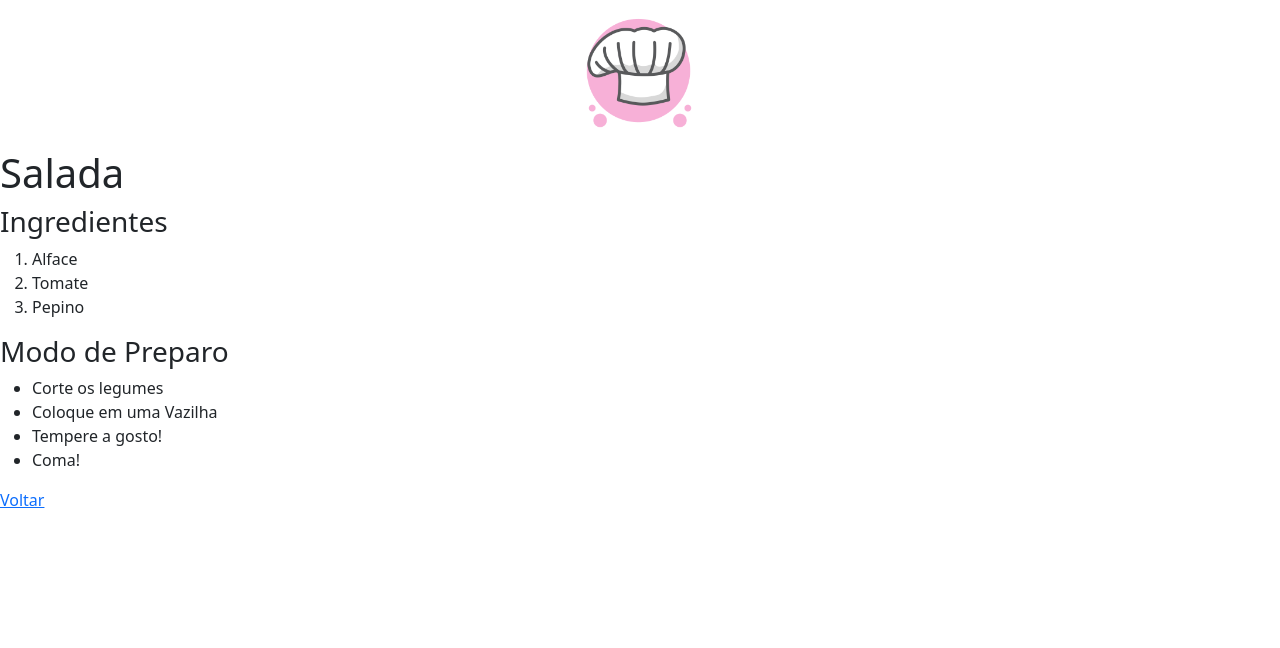
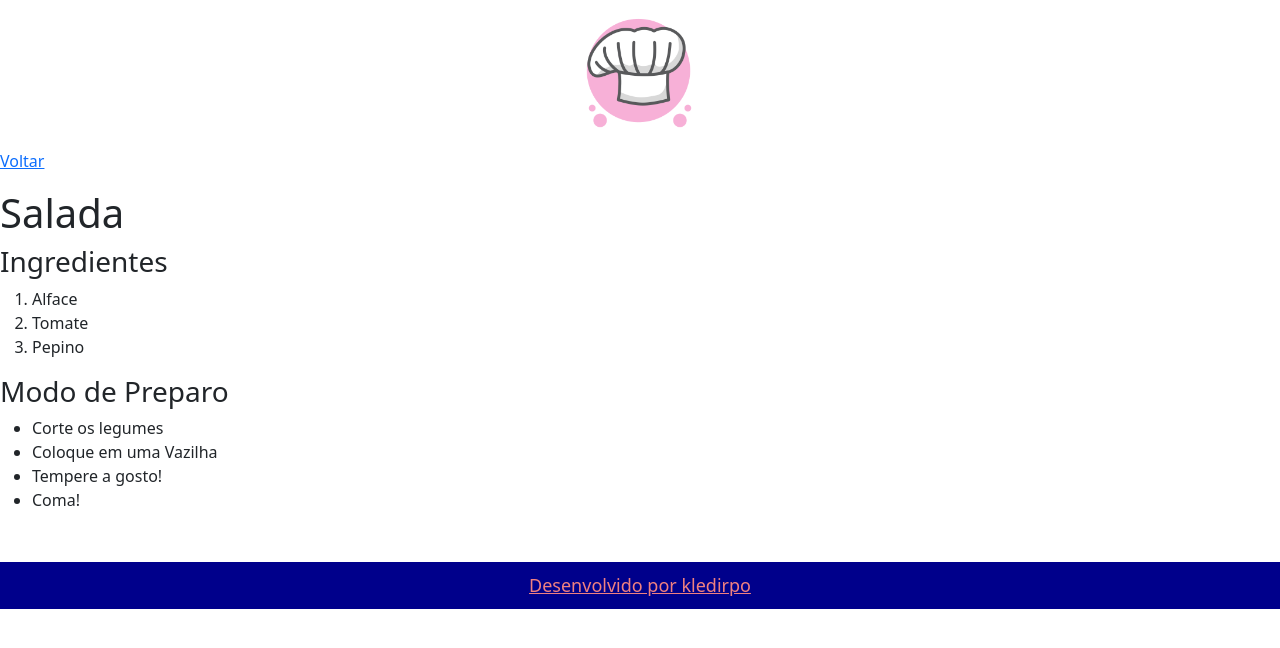
Before and after one commit to kledirpo/PersonalCheff, a Django app: page /salada in a window 1280 px wide. Shown: the part 57-705 px from the top of the page. Run offline with Django 3.2, Linux system fonts and the light colour scheme.

Commit message:
Separação do conteudo das paginas
Realizado a separação dos códigos de header e footer em outros blocos para facilitar no gerenciamento dos arquivos.

```diff
--- a/PersonalCheffProject/PersonalCheffProject/static/estilos.css
+++ b/PersonalCheffProject/PersonalCheffProject/static/estilos.css
@@ -13,3 +13,15 @@
 .url-link{
     text-decoration: none;
 }
+footer{
+    text-align: center;
+    background-color: darkblue;
+    color: white;
+    font-size: 18px;
+    padding: 10px;
+    margin-top: 50px;
+    text-decoration: none;
+}
+footer a{
+    color: lightcoral;
+}
--- a/PersonalCheffProject/receitas/templates/base.html
+++ b/PersonalCheffProject/receitas/templates/base.html
@@ -20,5 +20,7 @@
 
 
   {% endblock %}
+
+
 </body>
 </html>
--- /dev/null
+++ b/PersonalCheffProject/receitas/templates/partials/footer.html
@@ -0,0 +1,4 @@
+{% load static %}
+<footer>
+    <a href="https://github.com/kledirpo/">Desenvolvido por kledirpo</a></center>
+</footer>
--- /dev/null
+++ b/PersonalCheffProject/receitas/templates/partials/header.html
@@ -0,0 +1,19 @@
+{% load static %}
+<div class="collapse" id="navbarToggleExternalContent">
+    <div class="bg-dark p-4">
+      <h5 class="text-white h4">Personal Cheff</h5>
+      <span class="text-muted">Seu APP de Receitas</span>
+    </div>
+  </div>
+  <nav class="navbar navbar-dark bg-dark">
+    <div class="container-fluid">
+
+      <button class="navbar-toggler" type="button" data-bs-toggle="collapse" data-bs-target="#navbarToggleExternalContent" aria-controls="navbarToggleExternalContent" aria-expanded="false" aria-label="Toggle navigation">
+        <span class="navbar-toggler-icon"></span>
+      </button>
+    </div>
+  </nav>
+
+  <header>
+    <img src="{% static 'logo.png' %}" class="imagem-logo">
+  </header>
--- a/PersonalCheffProject/receitas/templates/salada.html
+++ b/PersonalCheffProject/receitas/templates/salada.html
@@ -1,26 +1,11 @@
 {% extends 'base.html' %}
 {% load static %}
 {% block content %}
+{% include 'partials/header.html' %}
 
-    <div class="collapse" id="navbarToggleExternalContent">
-        <div class="bg-dark p-4">
-          <h5 class="text-white h4">Personal Cheff</h5>
-          <span class="text-muted">Seu APP de Receitas</span>
-        </div>
-      </div>
-      <nav class="navbar navbar-dark bg-dark">
-        <div class="container-fluid">
-
-          <button class="navbar-toggler" type="button" data-bs-toggle="collapse" data-bs-target="#navbarToggleExternalContent" aria-controls="navbarToggleExternalContent" aria-expanded="false" aria-label="Toggle navigation">
-            <span class="navbar-toggler-icon"></span>
-          </button>
-        </div>
-      </nav>
-
-      <header>
-        <img src="{% static 'logo.png' %}" class="imagem-logo">
-      </header>
-
+<p>
+    <a href="{% url 'index' %}">Voltar</a>
+</p>
     <h1>Salada</h1>
     <h3>Ingredientes</h3>
     <ol>
@@ -35,7 +20,6 @@
         <li>Tempere a gosto!</li>
         <li>Coma!</li>
     </ul>
-    <p>
-        <a href="{% url 'index' %}">Voltar</a>
-    </p>
+
+    {% include 'partials/footer.html' %}
     {% endblock %}
```
Also changed, not shown: PersonalCheffProject/receitas/templates/bolodefuba.html (+3 -18 lines), PersonalCheffProject/receitas/templates/index.html (+2 -18 lines), PersonalCheffProject/receitas/templates/miojo.html (+2 -19 lines), PersonalCheffProject/receitas/templates/sucodelaranja.html (+2 -18 lines), PersonalCheffProject/static/estilos.css (+13 -0 lines), README.md.
